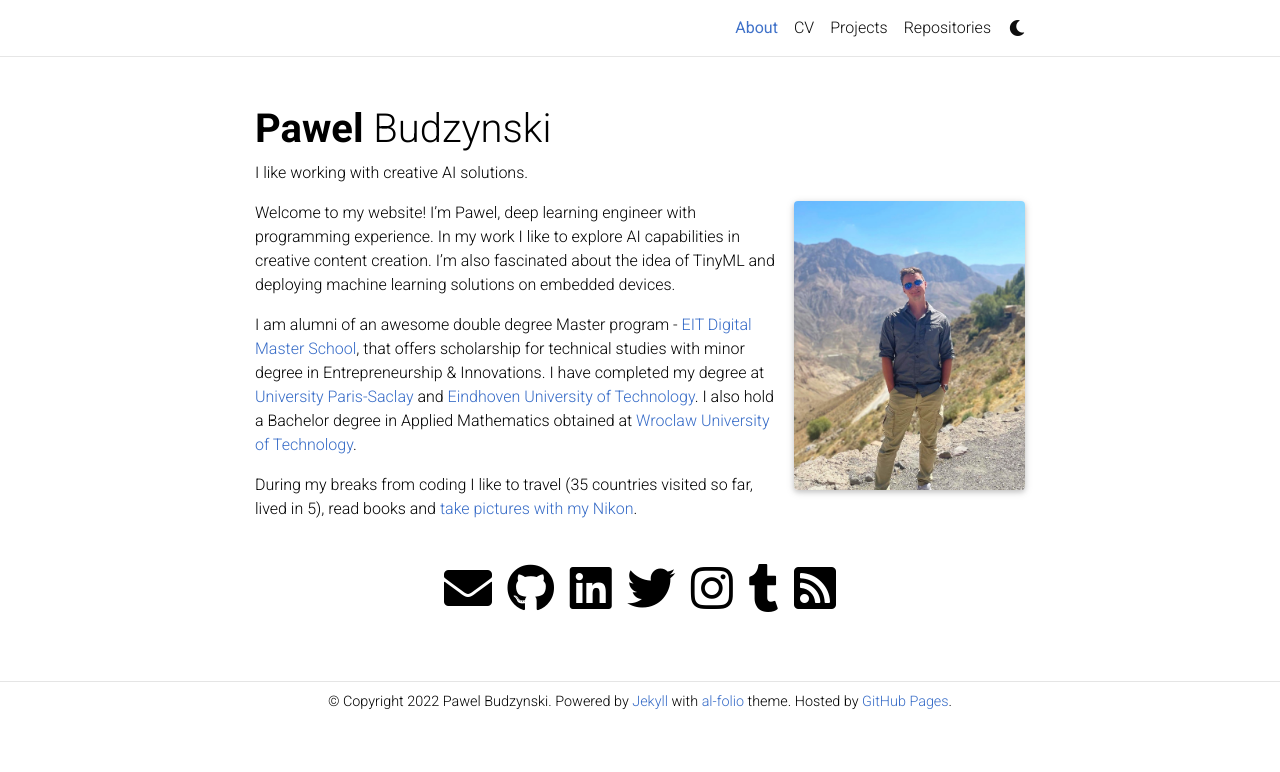
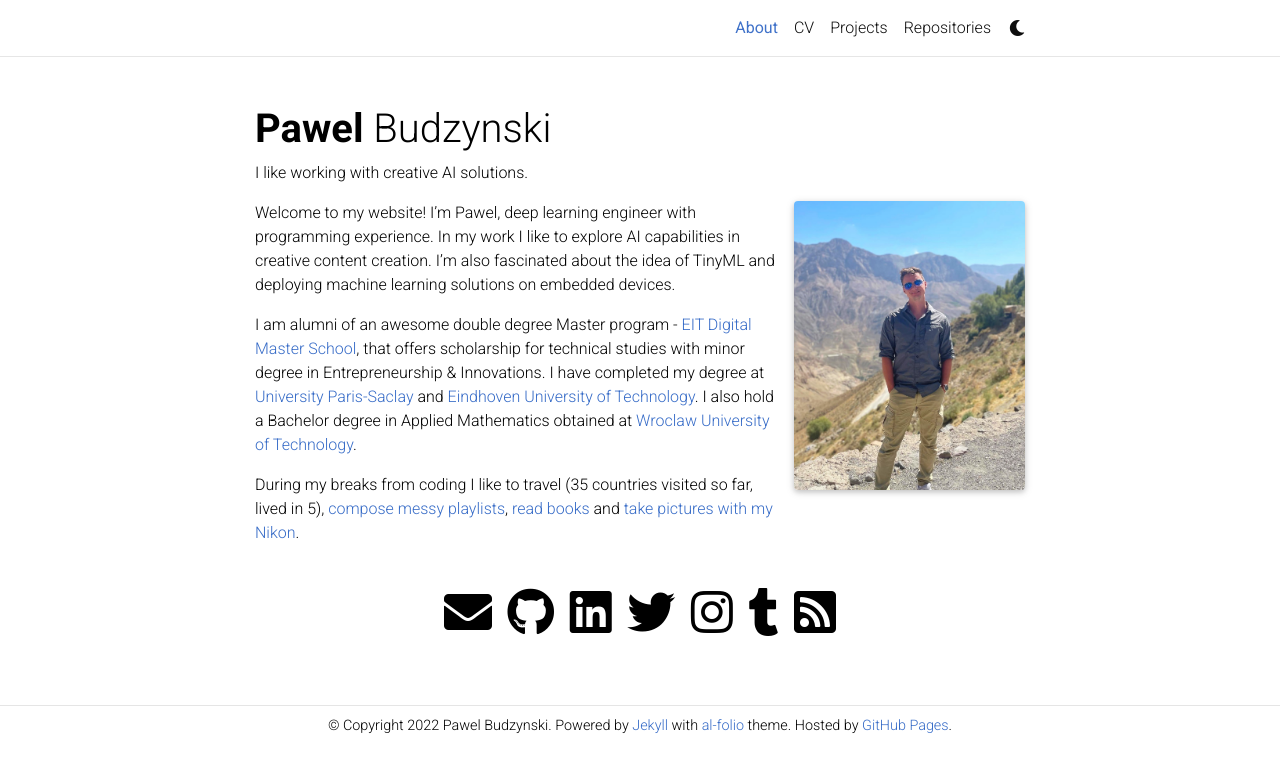
Before and after one commit to pbudzyns/jekyll-webpage, a Jekyll site: the page built from _pages/about.md, in a window 1280 px wide. Shown: the top 772 px of the page. Built offline with Jekyll 4.4.1, drawn with Linux system fonts in a browser that asks for light colours; full-size pictures stand in for the smaller copies a plugin makes; comment, search, counter and statistics services are not loaded; a style sheet for code colours, icons or effects is not loaded.

Commit message:
Update about.md

```diff
--- a/_pages/about.md
+++ b/_pages/about.md
@@ -22,4 +22,4 @@ Welcome to my website! I'm Pawel, deep learning engineer with programming experi
 
 I am alumni of an awesome double degree Master program - [EIT Digital Master School](https://masterschool.eitdigital.eu/), that offers scholarship for technical studies with minor degree in Entrepreneurship & Innovations. I have completed my degree at [University Paris-Saclay](https://www.universite-paris-saclay.fr/en) and [Eindhoven University of Technology](https://www.tue.nl/en/). I also hold a Bachelor degree in Applied Mathematics obtained at [Wroclaw University of Technology](https://pwr.edu.pl/en/).
 
-During my breaks from coding I like to travel (35 countries visited so far, lived in 5), read books and [take pictures with my Nikon](https://pbudzyns.tumblr.com/).
+During my breaks from coding I like to travel (35 countries visited so far, lived in 5), [compose messy playlists](https://open.spotify.com/user/1197831799), [read books](https://www.goodreads.com/pbudzyns) and [take pictures with my Nikon](https://pbudzyns.tumblr.com/).
```
